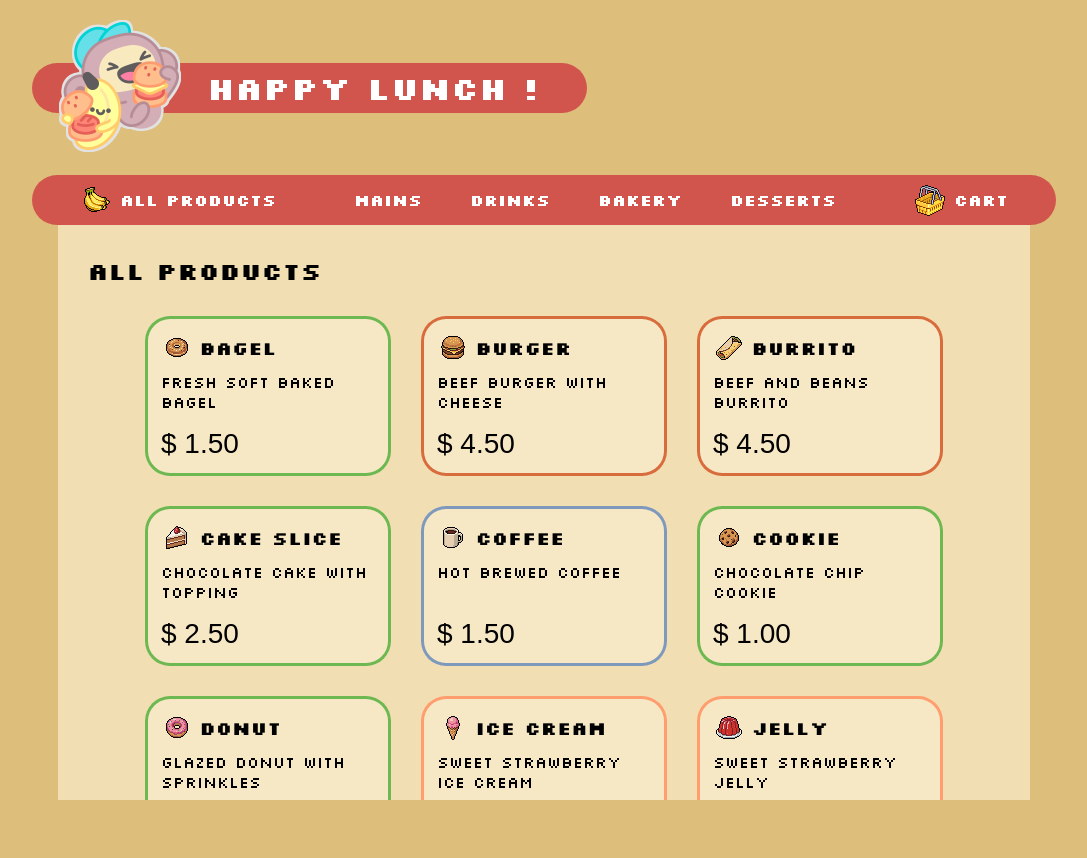
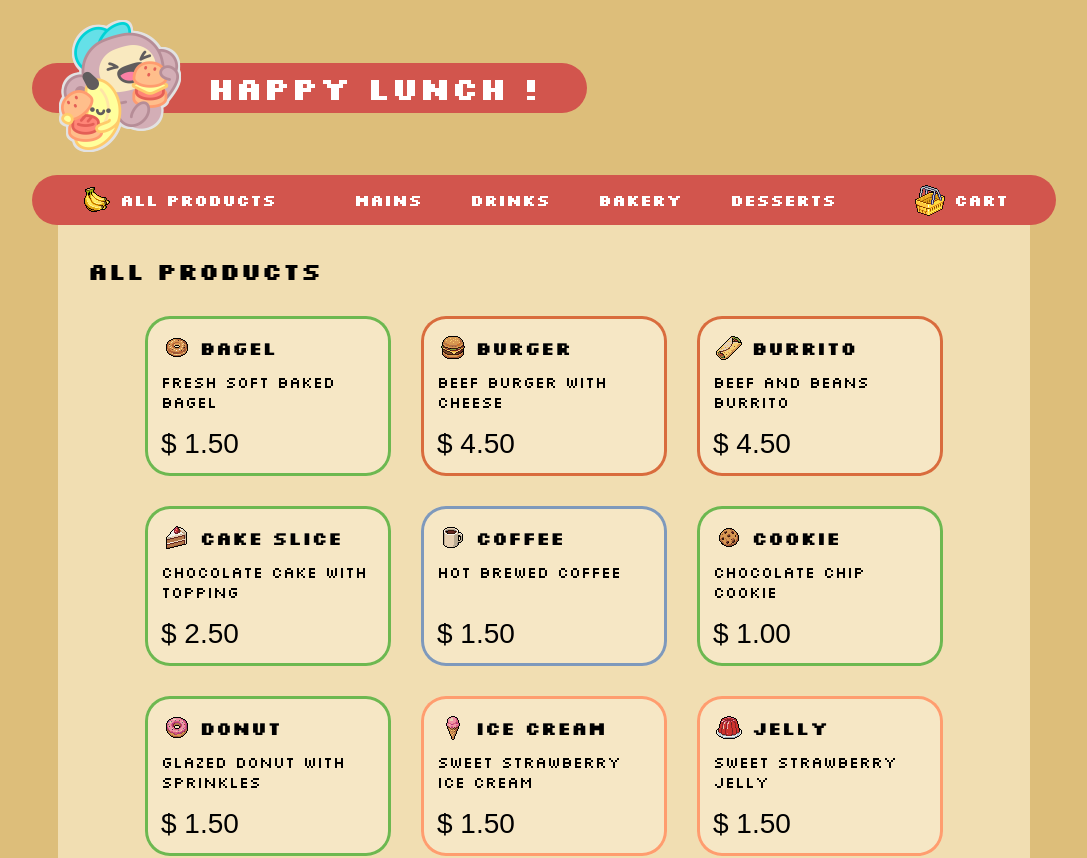
Before and after one commit to agustina-dz/happy-lunch, a React (Vite) app: page / in a window 1280 px wide. Shown: the top 858 px of the page, without its empty margins (96-1183 px from the left). Before the commit the page ends 800 px from the top, so only its background shows below. Built offline with nearby package versions, Linux system fonts and the light colour scheme; a web font is replaced by a local one.

Commit message:
Fixed site scroll to be handled by html instead of #root

```diff
--- a/src/App.css
+++ b/src/App.css
@@ -14,6 +14,11 @@
   --blue: #7E99BC;
 }
 
+html {
+  overflow-y: scroll;
+  scrollbar-color: var(--red) var(--cream);
+  scrollbar-width: thin;
+}
 html, body {
   background-color: var(--mustard);
 }
@@ -22,13 +27,9 @@ body {
 }
 
 #root {
-  height: 100vh;
+  min-height: 100vh;
   display: flex;
   flex-direction: column;
-
-  overflow-y: scroll;
-  scrollbar-color: var(--red) var(--cream);
-  scrollbar-width: thin;
 }
 
 main {
```
